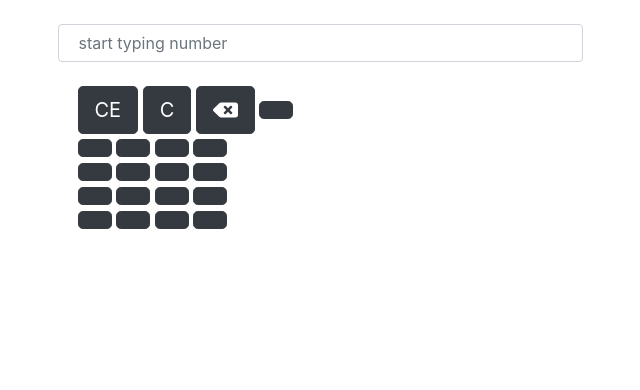
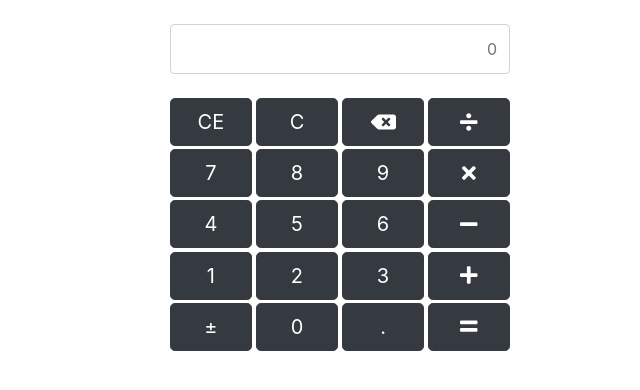
Before and after one commit to Saman-jafari/calculator, a website: page index.html in a window 1280 px wide. Shown: the whole page, without its empty margins (300-940 px from the left). Drawn offline with Linux system fonts and the light colour scheme.

Commit message:
visual finished

```diff
--- /dev/null
+++ b/css/main.css
@@ -0,0 +1,4 @@
+.cal_btn{
+    width: 24%;
+    margin-bottom: 0.2rem;
+}
--- a/index.html
+++ b/index.html
@@ -10,42 +10,47 @@
     <link rel="stylesheet" href="./css/bootstrap-grid.min.css">
     <link rel="stylesheet" href="./css/bootstrap.min.css">
     <link rel="stylesheet" href="./css/font-awesome.min.css">
+    <link rel="stylesheet" href="./css/main.css">
 </head>
 <body>
 <div class="container">
-    <div class="main">
-        <div class="col-6 m-auto">
-            <input class="input-group form-check-input form-check form-control my-4" type="text" title="calculator input" placeholder="start typing number">
-            <div class="">
-                <button class="btn btn-lg btn-dark text-white">CE</button>
-                <button class="btn btn-lg btn-dark text-white">C</button>
-                <button class="btn btn-lg btn-dark text-white"><i class="fa fa-backspace text-white"></i></button>
-                <button class="btn btn-lg btn-dark text-white"></button>
-            </div>
-            <div class="">
-                <button class="btn btn-lg btn-dark text-white"></button>
-                <button class="btn btn-lg btn-dark text-white"></button>
-                <button class="btn btn-lg btn-dark text-white"></button>
-                <button class="btn btn-lg btn-dark text-white"></button>
-            </div>
-            <div class="">
-                <button class="btn btn-lg btn-dark text-white"></button>
-                <button class="btn btn-lg btn-dark text-white"></button>
-                <button class="btn btn-lg btn-dark text-white"></button>
-                <button class="btn btn-lg btn-dark text-white"></button>
-            </div>
-            <div class="">
-                <button class="btn btn-lg btn-dark text-white"></button>
-                <button class="btn btn-lg btn-dark text-white"></button>
-                <button class="btn btn-lg btn-dark text-white"></button>
-                <button class="btn btn-lg btn-dark text-white"></button>
-            </div>
-            <div class="">
-                <button class="btn btn-lg btn-dark text-white"></button>
-                <button class="btn btn-lg btn-dark text-white"></button>
-                <button class="btn btn-lg btn-dark text-white"></button>
-                <button class="btn btn-lg btn-dark text-white"></button>
-            </div>
+    <div class="col-4 m-auto text-center">
+        <input id="output" class="form-control my-4 py-4 text-right" type="text" title="entry" placeholder="0">
+        <div>
+            <button id="CE" class="btn btn-lg btn-dark text-white cal_btn">CE</button>
+            <button id="C" class="btn btn-lg btn-dark text-white cal_btn">C</button>
+            <button id="backspace" class="btn btn-lg btn-dark text-white cal_btn"><i
+                    class="fa fa-backspace text-white"></i></button>
+            <button id="divide" class="btn btn-lg btn-dark text-white cal_btn"><i class="fa fa-divide text-white"></i>
+            </button>
+        </div>
+        <div>
+            <button id="n7" class="btn btn-lg btn-dark text-white cal_btn">7</button>
+            <button id="n8" class="btn btn-lg btn-dark text-white cal_btn">8</button>
+            <button id="n9" class="btn btn-lg btn-dark text-white cal_btn">9</button>
+            <button id="times" class="btn btn-lg btn-dark text-white cal_btn"><i class="fa fa-times text-white"></i>
+            </button>
+        </div>
+        <div>
+            <button id="n4" class="btn btn-lg btn-dark text-white cal_btn">4</button>
+            <button id="n5" class="btn btn-lg btn-dark text-white cal_btn">5</button>
+            <button id="n6" class="btn btn-lg btn-dark text-white cal_btn">6</button>
+            <button id="minus" class="btn btn-lg btn-dark text-white cal_btn"><i class="fa fa-minus text-white"></i>
+            </button>
+        </div>
+        <div>
+            <button id="n1" class="btn btn-lg btn-dark text-white cal_btn">1</button>
+            <button id="n2" class="btn btn-lg btn-dark text-white cal_btn">2</button>
+            <button id="n3" class="btn btn-lg btn-dark text-white cal_btn">3</button>
+            <button id="plus" class="btn btn-lg btn-dark text-white cal_btn"><i class="fa fa-plus text-white"></i>
+            </button>
+        </div>
+        <div>
+            <button id="pm" class="btn btn-lg btn-dark text-white cal_btn">&#177;</button>
+            <button id="n0" class="btn btn-lg btn-dark text-white cal_btn">0</button>
+            <button id="dot" class="btn btn-lg btn-dark text-white cal_btn">.</button>
+            <button id="eq" class="btn btn-lg btn-dark text-white cal_btn"><i class="fa fa-equals text-white"></i>
+            </button>
         </div>
     </div>
 </div>
```
